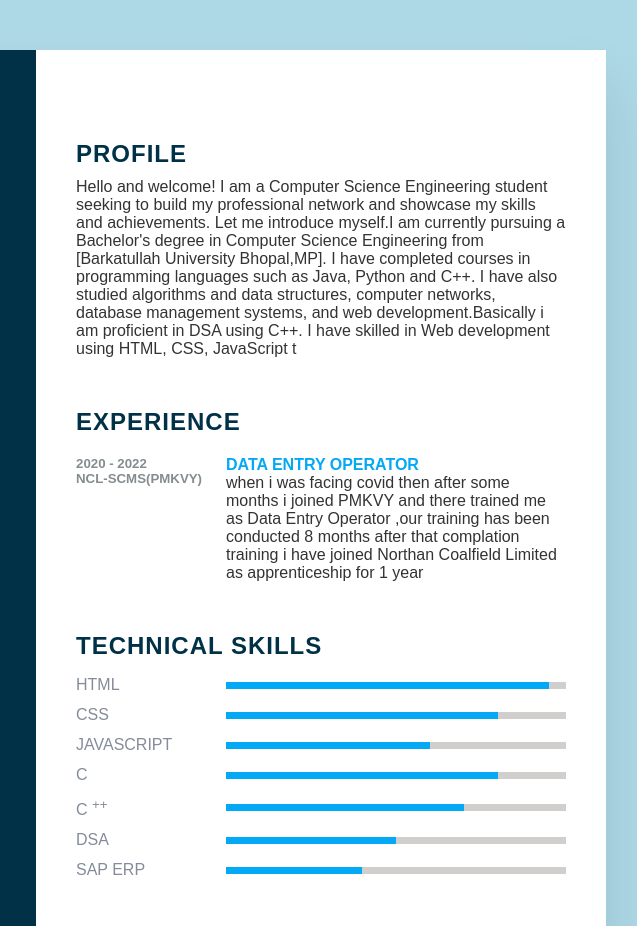
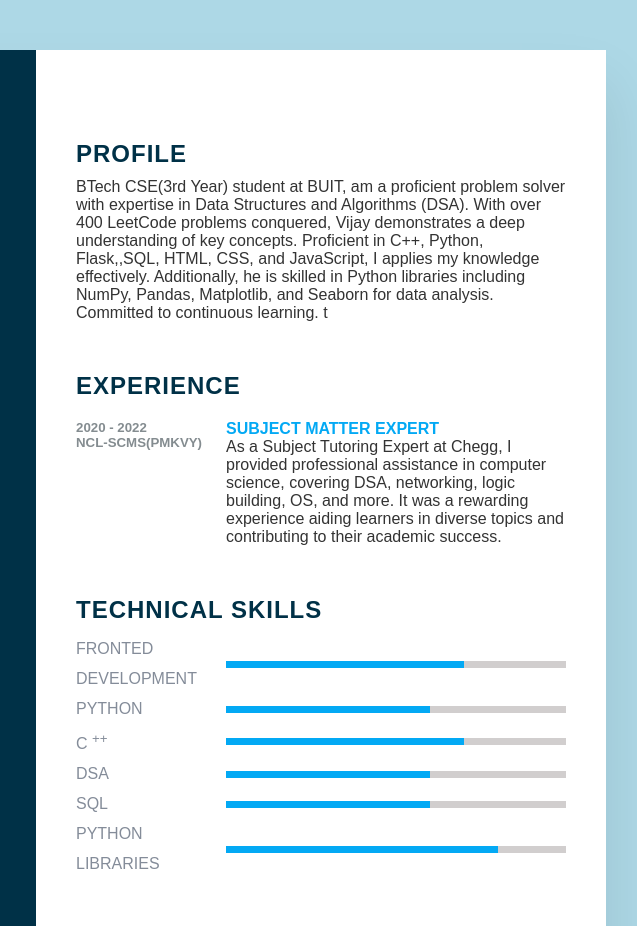
Before and after one commit to VIJAY626404/vijaycv, a plain HTML site: page index.html in a window 1280 px wide. Shown: the top 926 px of the page, 534-1171 px from the left. Drawn offline with Linux system fonts and the light colour scheme.

Commit message:
Update index.html

```diff
--- a/index.html
+++ b/index.html
@@ -92,7 +92,7 @@
         <div class="right_side">
             <div class="about">
                 <h2 class="title2">Profile</h2>
-                <p>Hello and welcome! I am a Computer Science Engineering student seeking to build my professional network and showcase my skills and achievements. Let me introduce myself.I am currently pursuing a Bachelor's degree in Computer Science Engineering from [Barkatullah University Bhopal,MP]. I have completed courses in programming languages such as Java, Python and C++. I have also studied algorithms and data structures, computer networks, database management systems, and web development.Basically i am proficient in DSA using C++. I have skilled in Web development using HTML, CSS, JavaScript t</p>
+                <p>BTech CSE(3rd Year) student at BUIT, am a proficient problem solver with expertise in Data Structures and Algorithms (DSA). With over 400 LeetCode problems conquered, Vijay demonstrates a deep understanding of key concepts. Proficient in C++, Python, Flask,,SQL, HTML, CSS, and JavaScript, I applies my knowledge effectively. Additionally, he is skilled in Python libraries including NumPy, Pandas, Matplotlib, and Seaborn for data analysis. Committed to continuous learning. t</p>
             </div>
 
             <div class="about">
@@ -103,8 +103,8 @@
                         <h5>NCL-SCMS(PMKVY)</h5>
                     </div>
                     <div class="text">
-                        <h4 > Data Entry Operator </h4>
-                        <p> when i was facing covid then  after some months i joined PMKVY and there trained me as Data Entry Operator ,our training has been conducted 8 months after that complation training i have joined Northan Coalfield Limited as apprenticeship for 1 year</p>
+                        <h4 > Subject Matter Expert </h4>
+                        <p> As a Subject Tutoring Expert at Chegg, I provided professional assistance in computer science, covering DSA, networking, logic building, OS, and more. It was a rewarding experience aiding learners in diverse topics and contributing to their academic success.</p>
 
                     </div>
                 </div>
@@ -112,27 +112,15 @@
             <div class="skills">
                 <h2 class="title2">Technical Skills</h2>
                 <div class="box">
-                    <h4>HTML</h4>
+                    <h4>Fronted Development</h4>
                     <div class="percent">
-                        <div style="width: 95%;"></div>
+                        <div style="width: 70%;"></div>
                     </div>
                 </div>
                 <div class="box">
-                    <h4>CSS</h4>
-                    <div class="percent">
-                        <div style="width: 80%;"></div>
-                    </div>
-                </div>
-                <div class="box">
-                    <h4>Javascript</h4>
+                    <h4>Python</h4>
                     <div class="percent">
                         <div style="width: 60%;"></div>
-                    </div>
-                </div>
-                <div class="box">
-                    <h4> C</h4>
-                    <div class="percent">
-                        <div style="width: 80%;"></div>
                     </div>
                 </div>
 
@@ -145,13 +133,19 @@
             <div class="box">
                 <h4>DSA</h4>
                 <div class="percent">
-                    <div style="width: 50%;"></div>
+                    <div style="width: 60%;"></div>
+                </div>
+            </div>
+                <div class="box">
+                <h4>SQL</h4>
+                <div class="percent">
+                    <div style="width: 60%;"></div>
                 </div>
             </div>
             <div class="box">
-                <h4>SAP ERP</h4>
+                <h4>Python Libraries</h4>
                 <div class="percent">
-                    <div style="width: 40%;"></div>
+                    <div style="width: 80%;"></div>
                 </div>
             </div>
         </div>
```
